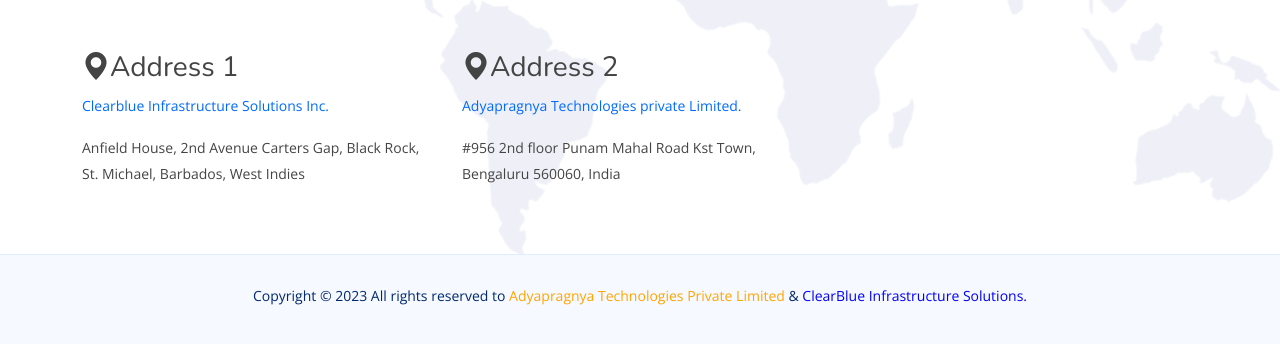
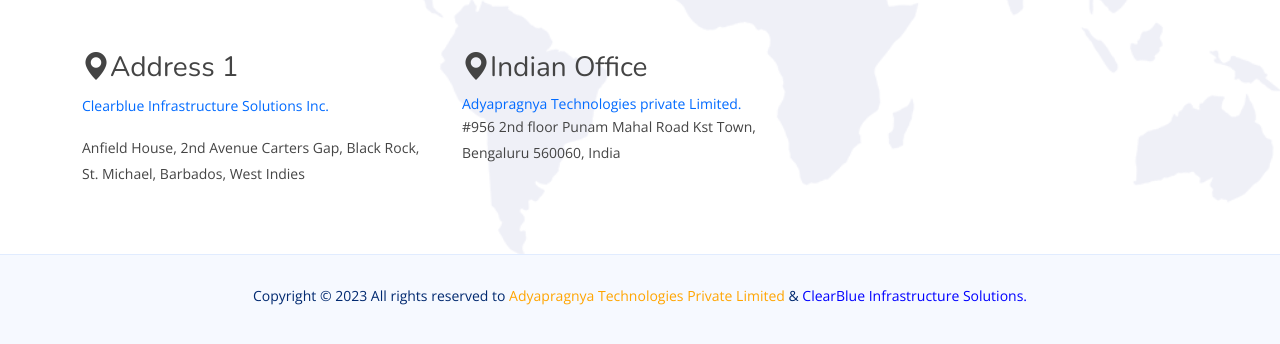
Before and after one commit to Adyapragnya/Bluejasper-infra.github.io, a plain HTML site: page expertises.html in a window 1280 px wide. Shown: the part 1351-1695 px from the top of the page. Drawn offline with nearby package versions, Linux system fonts and the light colour scheme.

Commit message:
Update expertises.html

```diff
--- a/expertises.html
+++ b/expertises.html
@@ -146,8 +146,8 @@
           </div>
 
           <div class="col-lg-4 col-md-12 footer-contact text-center text-md-start">
-            <h3><i class="bi bi-geo-alt-fill"></i>Address 2</h3>
-            <p style="color: #006aff;">Adyapragnya Technologies private Limited.</p>
+            <h3><i class="bi bi-geo-alt-fill"></i>Indian Office</h3>
+            <a  href="https://www.adyapragnya.com/" style="color: #006aff;">Adyapragnya Technologies private Limited.</a>
           <p>#956 2nd floor Punam Mahal Road
             Kst Town,
             <br>Bengaluru 560060, India</p>
```
